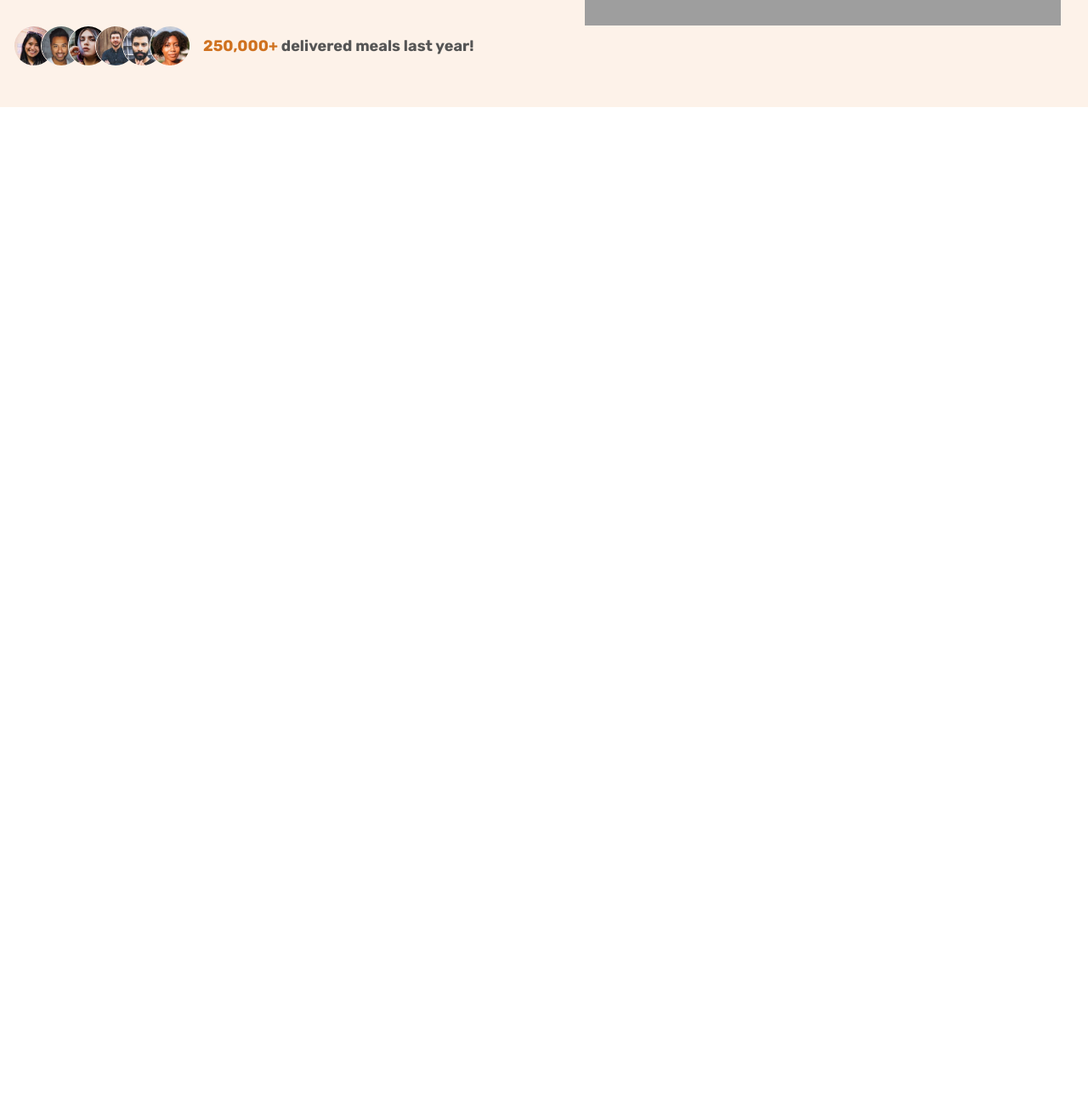
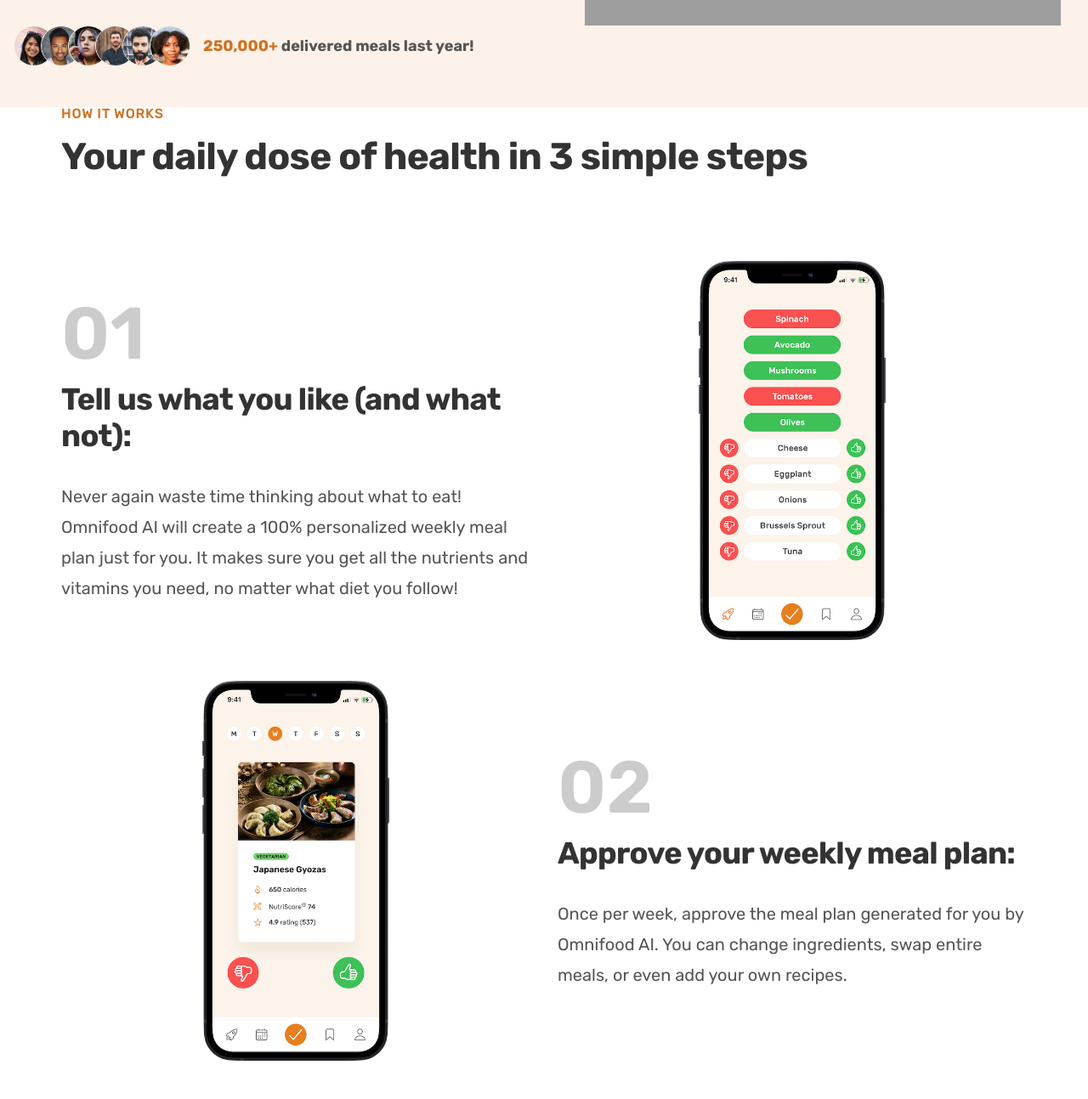
Before and after one commit to Omar-ouis/omnifood-web, a plain HTML site: page 07-Omnifood-Desktop/index.html in a window 1280 px wide. Shown: the part 580-1873 px from the top of the page at 85% size. Before the commit the page ends 800 px from the top, so only its background shows below. Drawn offline with Linux system fonts and the light colour scheme; grey boxes are pictures that could not be loaded.

Commit message:
07/03/23 changes

```diff
--- a/07-Omnifood-Desktop/css/style.css
+++ b/07-Omnifood-Desktop/css/style.css
@@ -6,11 +6,12 @@
 
 .grid {
   display: grid;
-  gap: 1.6rem;
+  gap: 3.2rem;
 }
 
 .grid-2-col {
   grid-template-columns: repeat(2, 1fr);
+  column-gap: 3.2rem;
 }
 
 .grid-3-col {
@@ -70,6 +71,34 @@ body {
   line-height: 1.05;
   color: #333;
   letter-spacing: -0.7px;
+  margin-bottom: 3.2rem;
+}
+
+.subheading {
+  display: block;
+  font-size: 1.6rem;
+  font-weight: 500;
+  color: #cf711f;
+  text-transform: uppercase;
+  margin-bottom: 1.6rem;
+  letter-spacing: 0.75px;
+}
+
+.heading-secondary {
+  font-weight: 700;
+  color: #333;
+  letter-spacing: -0.7px;
+  font-size: 4.4rem;
+  line-height: 1.2;
+  margin-bottom: 9.6rem;
+}
+
+.heading-tertiary {
+  font-weight: 700;
+  color: #333;
+  letter-spacing: -0.7px;
+  font-size: 3.6rem;
+  line-height: 1.2;
   margin-bottom: 3.2rem;
 }
 
@@ -191,3 +220,33 @@ body {
 .main-nav-link.nav-cta:active {
   background-color: #cf711f;
 }
+
+.container {
+  margin-bottom: 4.8rem;
+}
+
+.img-box {
+  display: flex;
+  justify-content: center;
+  align-items: center;
+}
+
+.step-number {
+  font-size: 8.6rem;
+  font-weight: 600;
+  color: #ccc;
+  margin-bottom: 1.2rem;
+}
+
+.step-text-box {
+  align-self: center;
+}
+
+.step-description {
+  font-size: 2rem;
+  line-height: 1.8;
+}
+
+.step-img {
+  width: 40%;
+}
--- a/07-Omnifood-Desktop/index.html
+++ b/07-Omnifood-Desktop/index.html
@@ -72,6 +72,71 @@
           </div>
         </div>
       </section>
+      <section class="section-how">
+        <div class="container">
+          <span class="subheading">How it works</span>
+          <h2 class="heading-secondary">
+            Your daily dose of health in 3 simple steps
+          </h2>
+        </div>
+        <div class="container grid grid-2-col">
+          <div class="step-text-box">
+            <p class="step-number">01</p>
+            <h3 class="heading-tertiary">
+              Tell us what you like (and what not):
+            </h3>
+            <p class="step-description">
+              Never again waste time thinking about what to eat! Omnifood AI
+              will create a 100% personalized weekly meal plan just for you. It
+              makes sure you get all the nutrients and vitamins you need, no
+              matter what diet you follow!
+            </p>
+          </div>
+          <div class="img-box">
+            <img
+              src="img/app/app-screen-1.png"
+              class="step-img"
+              alt="iphone app preferences selection screen"
+            />
+          </div>
+        </div>
+        <div class="container grid grid-2-col">
+          <div class="img-box">
+            <img
+              src="img/app/app-screen-2.png"
+              class="step-img"
+              alt="iphone app meal aproving plan"
+            />
+          </div>
+          <div class="step-text-box">
+            <p class="step-number">02</p>
+            <h3 class="heading-tertiary">Approve your weekly meal plan:</h3>
+            <p class="step-description">
+              Once per week, approve the meal plan generated for you by Omnifood
+              AI. You can change ingredients, swap entire meals, or even add
+              your own recipes.
+            </p>
+          </div>
+        </div>
+        <div class="container grid grid-2-col">
+          <div class="step-text-box">
+            <p class="step-number">03</p>
+            <h3 class="heading-tertiary">Receive meals at convenient time:</h3>
+            <p class="step-description">
+              Best chefs in town will cook your selected meal every day, and we
+              will deliver it to your door whenever works best for you. You can
+              change delivery schedule and address daily!!
+            </p>
+          </div>
+          <div class="img-box">
+            <img
+              src="img/app/app-screen-3.png"
+              class="step-img"
+              alt="iphone app time and adress selection"
+            />
+          </div>
+        </div>
+      </section>
     </main>
   </body>
 </html>
```
